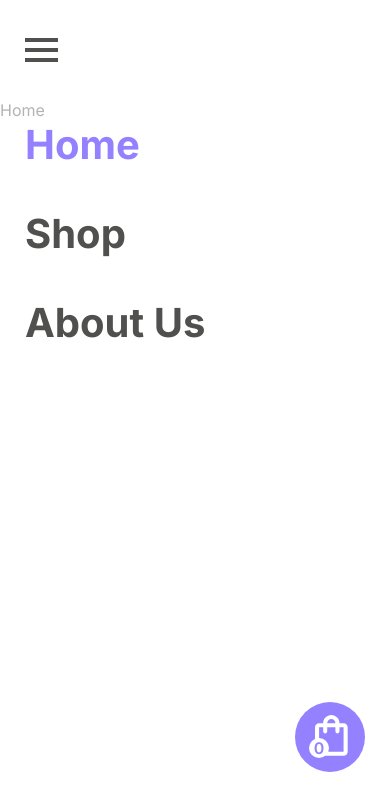
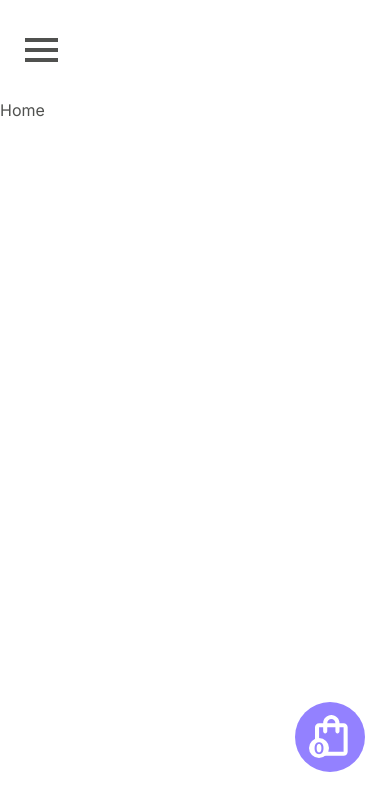
Before and after one commit to Lucas-Argerich/React-Ecommerce-V2, a React (Create React App) app: page / in a window 390 px wide. Shown: the top 810 px of the page. Built offline with nearby package versions, Linux system fonts and the light colour scheme.

Commit message:
Mobile Navbar Cross

```diff
--- a/src/components/navBar/index.jsx
+++ b/src/components/navBar/index.jsx
@@ -15,8 +15,9 @@ const Header = styled.header`
 const MenuIcon = styled.div`
   width: 33px;
   height: 4px;
-  background: #50514f;
+  background: ${(props) => (props.deployed ? "#50514f00" : "#50514f")};
   z-index: 1;
+  transition: 500ms;
 
   &::after {
     content: "";
@@ -26,6 +27,9 @@ const MenuIcon = styled.div`
     background: #50514f;
     position: relative;
     top: 6px;
+    transform: ${(props) => props.deployed && "rotate(-45deg)"};
+    transform-origin: 10% 0;
+    transition: 500ms;
   }
 
   &::before {
@@ -36,6 +40,9 @@ const MenuIcon = styled.div`
     background: #50514f;
     position: relative;
     bottom: 10px;
+    transform: ${(props) => props.deployed && "rotate(45deg)"};
+    transform-origin: 10% 100%;
+    transition: 500ms;
   }
 `;
 
@@ -97,10 +104,11 @@ export default function NavBar() {
       {isMobile ? (
         <>
           <Header>
-            <MenuIcon onClick={() => setIsMenuDeployed(!isMenuDeployed)} />
-            <Menu
-              style={isMenuDeployed ? {} : { height: "100%" }}
-            >
+            <MenuIcon
+              deployed={isMenuDeployed}
+              onClick={() => setIsMenuDeployed(!isMenuDeployed)}
+            />
+            <Menu style={isMenuDeployed ? { height: "100%" } : {}}>
               <NavMobile>
                 <NavLink to="/">Home</NavLink>
                 <NavLink to="shop">Shop</NavLink>
```
Also changed, not shown: 1 other file (tests, documents, lock files or other folders).
